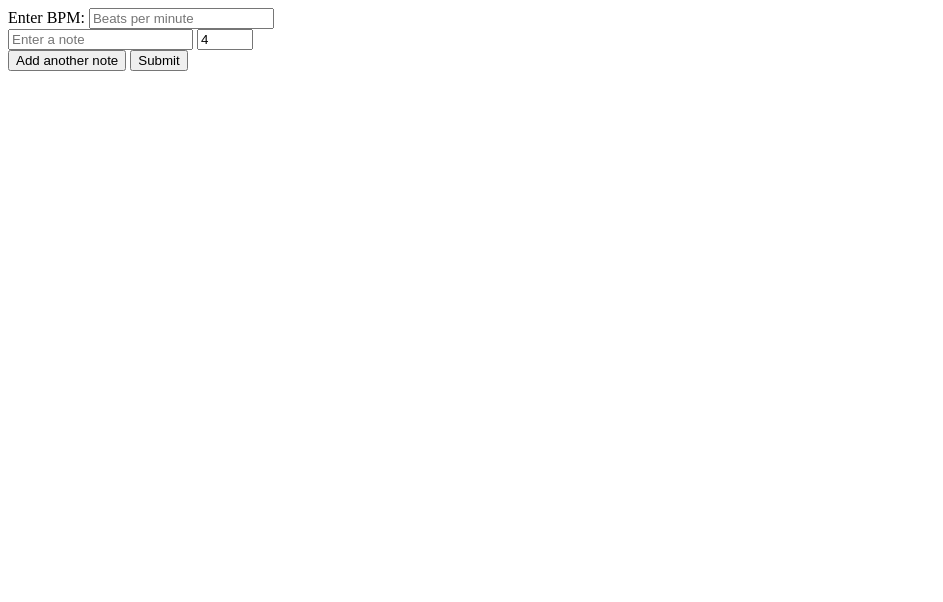
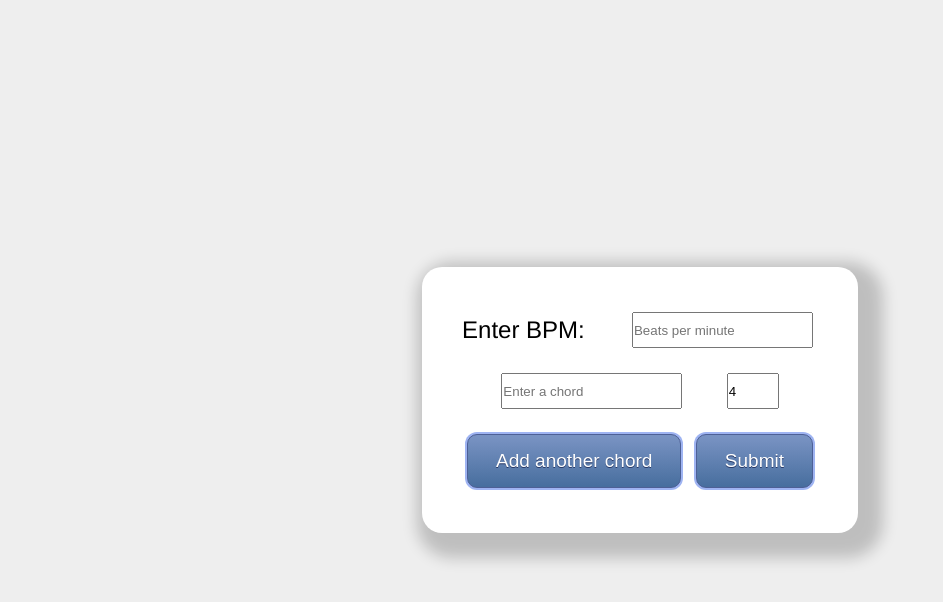
Before and after one commit to tspr0tege/chord-clock, a plain HTML site: page clockForm.html in a window 1280 px wide. Shown: the whole page, without its empty margins (0-943 px from the left). Drawn offline with Linux system fonts and the light colour scheme.

Commit message:
Polished for initial deployment

```diff
--- a/clockForm.html
+++ b/clockForm.html
@@ -1,6 +1,7 @@
 <!DOCTYPE html>
 <html>
   <head>
+    <link rel="stylesheet" href="style.css">
   </head>
   <body>
     <form id="form">
@@ -9,13 +10,13 @@
         <input type="text" id="bpm" placeholder="Beats per minute"/>
       </label>
       <div id="notes-list">
-        <div>
-          <input type="text" placeholder="Enter a note"/>
+        <div class="chord-input-div">
+          <input type="text" placeholder="Enter a chord"/>
           <input type="number" min="1" max="16" value="4"/>
         </div>
       </div>
-      <input type="button" value="Add another note" onclick="addNote()" />
-      <input type="submit" value="Submit"/>
+      <input type="button" class="styled-btn" value="Add another chord" onclick="addNote()" />
+      <input type="submit" class="styled-btn" value="Submit"/>
     </form>
 
     <script type="text/javascript" src="submitForm.js"></script>
--- a/style.css
+++ b/style.css
@@ -7,6 +7,7 @@
 body {
     width: 100vw;
     height: 100vh;
+    font-family: Helvetica;
     overflow: hidden;
     background-color: #eee;
     display: flex;
@@ -82,16 +83,56 @@ body {
     margin-top: -75px;
 }
 
-/* .sec {
-    width: 1px;
-    height: 40%;
+.styled-btn {
+	box-shadow: 0px 0px 0px 2px #9fb4f2;
+	background:linear-gradient(to bottom, #7892c2 5%, #476e9e 100%);
+	background-color:#7892c2;
+	border-radius:10px;
+	border:1px solid #4e6096;
+	display:inline-block;
+	cursor:pointer;
+	color:#ffffff;
+	font-family:Arial;
+	font-size:19px;
+	padding:10px 28px;
+	text-decoration:none;
+	text-shadow:0px 1px 0px #283966;
 }
 
-.min {
+.styled-btn:hover {
+    background:linear-gradient(to bottom, #476e9e 5%, #7892c2 100%);
+    background-color:#476e9e;
 }
 
-.hour {
-    height: 28%;
-    width: 8px;
-    border-radius: 8px;
-} */
+.styled-btn:active {
+    position:relative;
+    top:1px;
+}
+
+.chord-input-div {
+    display: flex;
+    justify-content: space-evenly;
+    margin-bottom: 15px;
+}
+
+input {
+    height: 2rem;
+    margin: 5px;
+    box-sizing: content-box;
+    width: auto;
+}
+
+form label {
+    font-size: 1.5rem;
+    display: flex;
+    justify-content: space-between;
+    align-items: center;
+    margin-bottom: 15px;
+}
+
+#form {
+    background-color: white;
+    padding: 40px;
+    border-radius: 20px;
+    box-shadow: 10px 10px 15px 15px rgba(0,0,0,0.2);
+}
--- a/submitForm.js
+++ b/submitForm.js
@@ -5,13 +5,12 @@ form.addEventListener('submit', createSession);
 
 function createSession(e) {
   e.preventDefault();
-  console.log(e.target.elements);
+  // console.log(e.target.elements);
   let formData = e.target.elements;
   let sessionClock = {
     bpm: formData[0].value,
     notes: []
   };
-  // let bpm = formdata.unshift();
 
   for (let i = 1; i < formData.length - 2; i++) {
     if (i % 2 !== 0){
@@ -24,12 +23,13 @@ function createSession(e) {
   }
 
   sessionStorage.setItem('sessionClock', JSON.stringify(sessionClock));
-  location.href = './index.html'
+  location.href = './chordClock.html'
 }
 
 function addNote() {
 
   let newDiv = document.createElement('div');
+  newDiv.classList.add('chord-input-div');
 
   let text = document.createElement('input');
   text.setAttribute('type', 'text');
```
Also changed, not shown: app.js (deleted, +0 -21 lines), chordClock.html (renamed from index.html, +0 -8 lines), renderClock.js (+2 -14 lines).
